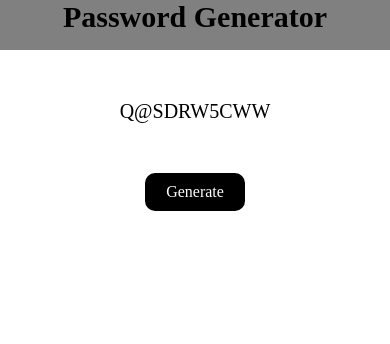
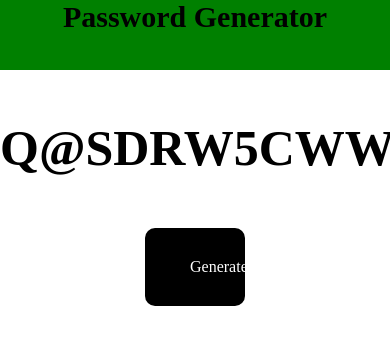
Before and after one commit to knoy00/password-generator, a website built with Vite: page index.html in a window 390 px wide. Built offline with nearby package versions, Linux system fonts and the light colour scheme.

Commit message:
Update index.css

```diff
--- a/index.css
+++ b/index.css
@@ -32,21 +32,28 @@ button{
     color: white;
     border: none;
     border-radius: 10px;
-
+    cursor: pointer;
 }
 
 button:hover{
     color: black;
-    backgroung-color: white;
+    background-color: white;
 }
 
 @media(max-width:828px){
     .title{
         font-size: 30px;
-        background: grey;
+        background: green;
+        height: 70px;
     }
 
     #password{
-        font-size: 20px
+        font-size: 50px;
+        font-weight: 700;
     }
+
+    button{
+        width: 100px;
+        padding: 30px 45px;
+
 }
```
